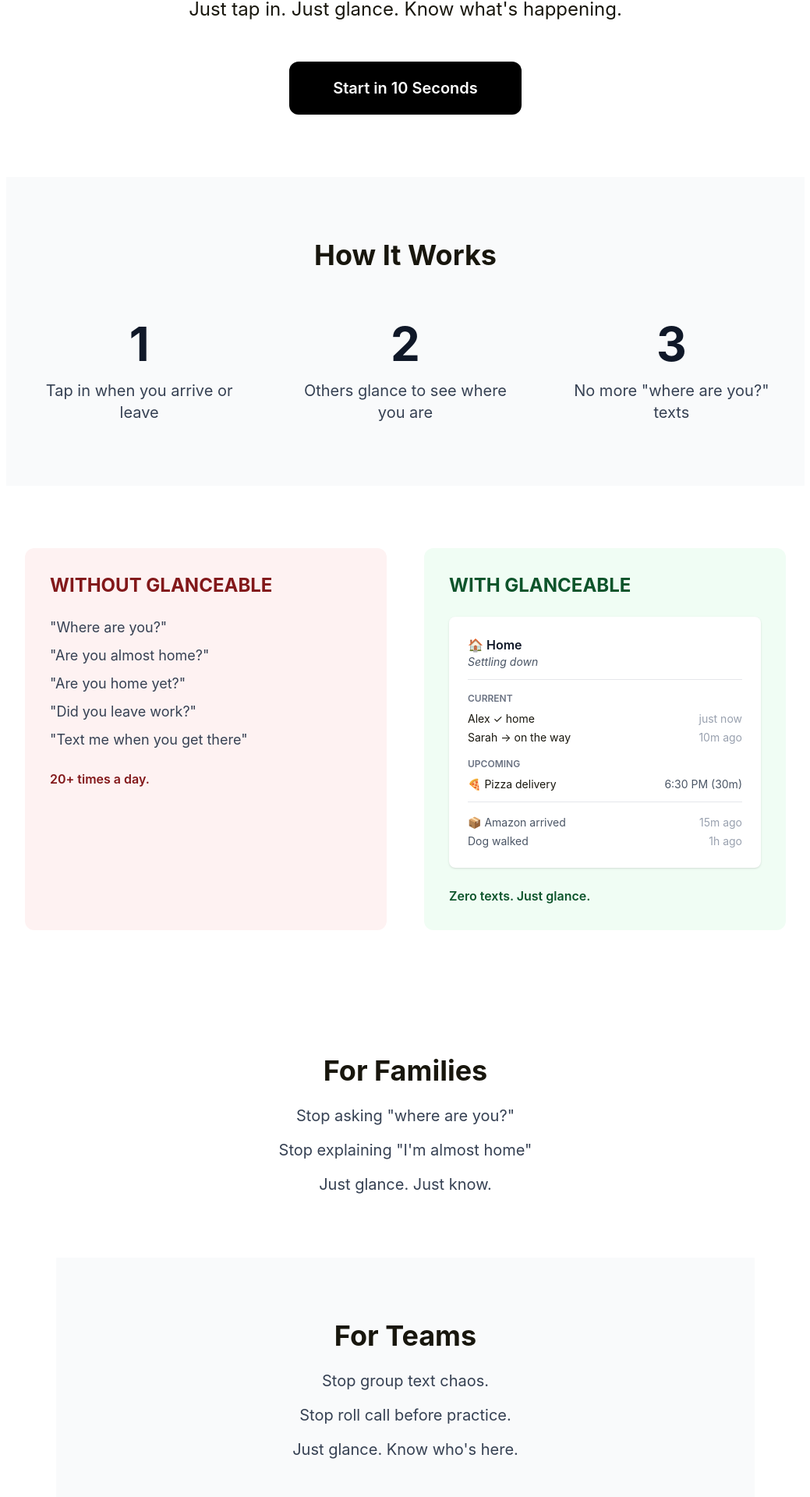
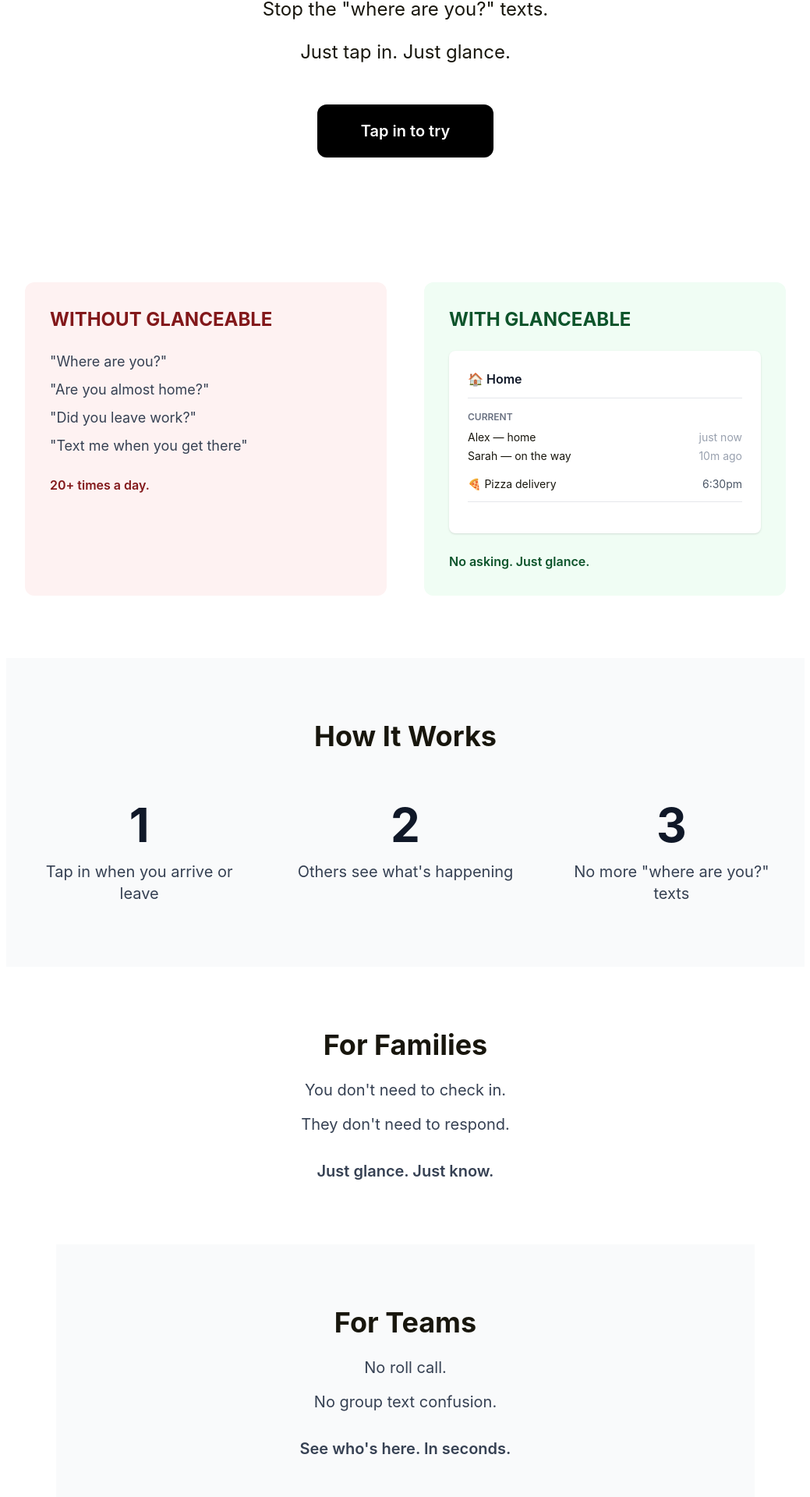
Before and after one commit to mralexellerman-dot/Glanceable, a Next.js app: page / in a window 1280 px wide. Shown: the part 480-2400 px from the top of the page at 78% size, without its empty margins (120-1159 px from the left). Built offline with nearby package versions, Linux system fonts and the light colour scheme.

Commit message:
Fix member persistence and CURRENT display

```diff
--- a/app/page.tsx
+++ b/app/page.tsx
@@ -8,11 +8,11 @@
         </h1>
 
         <h2 className="text-4xl mb-12 text-gray-700 font-light">
-          JOIN THE PRESENT
+          Join the present
         </h2>
 
         <p className="text-3xl font-semibold mb-6">
-          Stop micro-texting.
+          Know what's happening — without asking:
         </p>
 
         <div className="text-xl text-gray-600 mb-10 space-y-3 max-w-md mx-auto">
@@ -21,16 +21,80 @@
           <p>"Did you leave yet?"</p>
         </div>
 
+        <p className="text-2xl mb-4 max-w-2xl mx-auto leading-relaxed">
+          Stop the "where are you?" texts.
+        </p>
+
         <p className="text-2xl mb-12 max-w-2xl mx-auto leading-relaxed">
-          Just tap in. Just glance. Know what's happening.
+          Just tap in. Just glance.
         </p>
 
         <a
           href="/create"
           className="inline-block bg-black text-white px-14 py-5 rounded-xl text-xl font-semibold hover:bg-gray-800 transition-colors"
         >
-          Start in 10 Seconds
+          Tap in to try
         </a>
+      </section>
+
+      {/* Before/After */}
+      <section className="max-w-5xl mx-auto px-6 py-20">
+        <div className="grid md:grid-cols-2 gap-12">
+          {/* Without Glanceable */}
+          <div className="bg-red-50 p-8 rounded-xl">
+            <h4 className="text-2xl font-bold mb-6 text-red-900">
+              WITHOUT GLANCEABLE
+            </h4>
+            <div className="space-y-2 text-gray-700 text-lg">
+              <p>"Where are you?"</p>
+              <p>"Are you almost home?"</p>
+              <p>"Did you leave work?"</p>
+              <p>"Text me when you get there"</p>
+            </div>
+            <p className="mt-6 text-red-900 font-semibold">
+              20+ times a day.
+            </p>
+          </div>
+
+          {/* With Glanceable */}
+          <div className="bg-green-50 p-8 rounded-xl">
+            <h4 className="text-2xl font-bold mb-6 text-green-900">
+              WITH GLANCEABLE
+            </h4>
+            <div className="bg-white p-6 rounded-lg shadow-sm text-left">
+              {/* Space header */}
+              <div className="mb-4 pb-3 border-b border-gray-200">
+                <p className="text-base font-semibold text-gray-900">🏠 Home</p>
+              </div>
+
+              {/* Current presence */}
+              <div className="mb-4">
+                <p className="text-xs font-semibold text-gray-500 mb-2">CURRENT</p>
+                <div className="space-y-1">
+                  <div className="flex justify-between text-sm">
+                    <span>Alex — home</span>
+                    <span className="text-gray-400">just now</span>
+                  </div>
+                  <div className="flex justify-between text-sm">
+                    <span>Sarah — on the way</span>
+                    <span className="text-gray-400">10m ago</span>
+                  </div>
+                </div>
+              </div>
+
+              {/* Upcoming */}
+              <div className="mb-4 pb-3 border-b border-gray-200">
+                <div className="flex justify-between text-sm">
+                  <span>🍕 Pizza delivery</span>
+                  <span className="text-gray-600">6:30pm</span>
+                </div>
+              </div>
+            </div>
+            <p className="mt-6 text-green-900 font-semibold">
+              No asking. Just glance.
+            </p>
+          </div>
+        </div>
       </section>
 
       {/* How It Works */}
@@ -50,7 +114,7 @@
           <div>
             <div className="text-6xl font-bold text-gray-900 mb-4">2</div>
             <p className="text-xl text-gray-700">
-              Others glance to see where you are
+              Others see what's happening
             </p>
           </div>
 
@@ -63,94 +127,16 @@
         </div>
       </section>
 
-      {/* Before/After */}
-      <section className="max-w-5xl mx-auto px-6 py-20">
-        <div className="grid md:grid-cols-2 gap-12">
-          {/* Without Glanceable */}
-          {/* Without Glanceable */}
-<div className="bg-red-50 p-8 rounded-xl">
-  <h4 className="text-2xl font-bold mb-6 text-red-900">
-    WITHOUT GLANCEABLE
-  </h4>
-  <div className="space-y-2 text-gray-700 text-lg">
-    <p>"Where are you?"</p>
-    <p>"Are you almost home?"</p>
-    <p>"Are you home yet?"</p>
-    <p>"Did you leave work?"</p>
-    <p>"Text me when you get there"</p>
-  </div>
-  <p className="mt-6 text-red-900 font-semibold">
-    20+ times a day.
-  </p>
-          </div>
-
-          {/* With Glanceable */}
-          <div className="bg-green-50 p-8 rounded-xl">
-            <h4 className="text-2xl font-bold mb-6 text-green-900">
-              WITH GLANCEABLE
-            </h4>
-            <div className="bg-white p-6 rounded-lg shadow-sm text-left">
-              {/* Space header */}
-              <div className="mb-4 pb-3 border-b border-gray-200">
-                <p className="text-base font-semibold text-gray-900">🏠 Home</p>
-                <p className="text-sm text-gray-600 italic">Settling down</p>
-              </div>
-
-              {/* Current presence */}
-              <div className="mb-4">
-                <p className="text-xs font-semibold text-gray-500 mb-2">CURRENT</p>
-                <div className="space-y-1">
-                  <div className="flex justify-between text-sm">
-                    <span>Alex ✓ home</span>
-                    <span className="text-gray-400">just now</span>
-                  </div>
-                  <div className="flex justify-between text-sm">
-                    <span>Sarah → on the way</span>
-                    <span className="text-gray-400">10m ago</span>
-                  </div>
-                </div>
-              </div>
-
-              {/* Upcoming */}
-              <div className="mb-4 pb-3 border-b border-gray-200">
-                <p className="text-xs font-semibold text-gray-500 mb-2">UPCOMING</p>
-                <div className="flex justify-between text-sm">
-                  <span>🍕 Pizza delivery</span>
-                  <span className="text-gray-600">6:30 PM (30m)</span>
-                </div>
-              </div>
-
-              {/* Recent activity */}
-              <div>
-                <div className="space-y-1">
-                  <div className="flex justify-between text-sm text-gray-600">
-                    <span>📦 Amazon arrived</span>
-                    <span className="text-gray-400">15m ago</span>
-                  </div>
-                  <div className="flex justify-between text-sm text-gray-600">
-                    <span>Dog walked</span>
-                    <span className="text-gray-400">1h ago</span>
-                  </div>
-                </div>
-              </div>
-            </div>
-            <p className="mt-6 text-green-900 font-semibold">
-              Zero texts. Just glance.
-            </p>
-          </div>
-        </div>
-      </section>
-
       {/* For Families */}
       <section className="max-w-4xl mx-auto px-6 py-20 text-center">
         <h3 className="text-4xl font-bold mb-6">For Families</h3>
         <p className="text-xl text-gray-700 max-w-2xl mx-auto mb-4">
-          Stop asking "where are you?"
-        </p>
-        <p className="text-xl text-gray-700 max-w-2xl mx-auto mb-4">
-          Stop explaining "I'm almost home"
+          You don't need to check in.
         </p>
         <p className="text-xl text-gray-700 max-w-2xl mx-auto">
+          They don't need to respond.
+        </p>
+        <p className="text-xl text-gray-700 max-w-2xl mx-auto mt-8 font-semibold">
           Just glance. Just know.
         </p>
       </section>
@@ -159,13 +145,13 @@
       <section className="max-w-4xl mx-auto px-6 py-20 text-center bg-gray-50">
         <h3 className="text-4xl font-bold mb-6">For Teams</h3>
         <p className="text-xl text-gray-700 max-w-2xl mx-auto mb-4">
-          Stop group text chaos.
-        </p>
-        <p className="text-xl text-gray-700 max-w-2xl mx-auto mb-4">
-          Stop roll call before practice.
+          No roll call.
         </p>
         <p className="text-xl text-gray-700 max-w-2xl mx-auto">
-          Just glance. Know who's here.
+          No group text confusion.
+        </p>
+        <p className="text-xl text-gray-700 max-w-2xl mx-auto mt-8 font-semibold">
+          See who's here. In seconds.
         </p>
       </section>
 
@@ -177,37 +163,60 @@
 
         <div className="max-w-2xl mx-auto text-center space-y-6">
           <p className="text-2xl text-gray-800">
-            You text because you worry.
+            You check in because you care.
           </p>
 
           <p className="text-2xl text-gray-800">
-            They don't respond because it's exhausting.
+            They respond — but it's one more interruption.
           </p>
 
           <div className="bg-gray-50 p-8 rounded-xl my-8">
             <p className="text-xl font-semibold text-gray-900 mb-4">
-              The Compromise:
+              The compromise:
             </p>
             <p className="text-lg text-gray-700 leading-relaxed">
-              They tap when they arrive.<br />
+              They tap in when they arrive.<br />
               You glance. You know they're safe.<br />
               No nagging. No guilt.
             </p>
           </div>
-
-          <p className="text-xl text-gray-700">
-            Stop helicopter parenting without stopping caring.
-          </p>
         </div>
       </section>
 
-      {/* Lighter Than Life360 */}
-      <section className="max-w-5xl mx-auto px-6 py-20 bg-gray-50">
+      {/* Better Timing */}
+      <section className="max-w-4xl mx-auto px-6 py-20 text-center bg-gray-50">
+        <h3 className="text-4xl font-bold mb-6">Better timing</h3>
+        <p className="text-xl text-gray-700 max-w-2xl mx-auto mb-10">
+          Know when to reach out — and when not to.
+        </p>
+
+        <div className="max-w-sm mx-auto text-left space-y-4">
+          <div className="flex justify-between text-lg">
+            <span className="text-gray-800">In a meeting</span>
+            <span className="text-gray-500">don't interrupt</span>
+          </div>
+          <div className="flex justify-between text-lg">
+            <span className="text-gray-800">On the way</span>
+            <span className="text-gray-500">okay to text</span>
+          </div>
+          <div className="flex justify-between text-lg">
+            <span className="text-gray-800">Settling down</span>
+            <span className="text-gray-500">call later</span>
+          </div>
+        </div>
+
+        <p className="mt-10 text-xl text-gray-700 font-semibold">
+          No guessing. No mistiming.
+        </p>
+      </section>
+
+      {/* Coordination without surveillance */}
+      <section className="max-w-5xl mx-auto px-6 py-20">
         <h3 className="text-4xl font-bold text-center mb-4">
-          Lighter Than Life360
+          Coordination without surveillance
         </h3>
         <p className="text-center text-xl text-gray-600 mb-16">
-          Coordination without surveillance
+          Same peace of mind. Less invasion.
         </p>
 
         <div className="grid md:grid-cols-2 gap-8 max-w-4xl mx-auto">
@@ -215,34 +224,12 @@
           <div className="bg-red-50 border-2 border-red-200 rounded-2xl p-8">
             <div className="text-center mb-6">
               <h4 className="text-2xl font-bold text-red-900">Life360</h4>
-              <p className="text-red-700 text-sm mt-2">Surveillance-based</p>
             </div>
 
-            <div className="space-y-6">
-              <div>
-                <p className="text-sm font-semibold text-red-800 mb-1">TRACKING</p>
-                <p className="text-lg text-red-900">24/7 GPS monitoring</p>
-              </div>
-
-              <div>
-                <p className="text-sm font-semibold text-red-800 mb-1">BATTERY</p>
-                <p className="text-lg text-red-900">Heavy drain</p>
-              </div>
-
-              <div>
-                <p className="text-sm font-semibold text-red-800 mb-1">PRIVACY</p>
-                <p className="text-lg text-red-900">Always watching</p>
-              </div>
-
-              <div>
-                <p className="text-sm font-semibold text-red-800 mb-1">CONTROL</p>
-                <p className="text-lg text-red-900">Parent decides</p>
-              </div>
-
-              <div>
-                <p className="text-sm font-semibold text-red-800 mb-1">PHILOSOPHY</p>
-                <p className="text-lg text-red-900 font-semibold">Surveillance</p>
-              </div>
+            <div className="space-y-4">
+              <p className="text-lg text-red-900">Always watching</p>
+              <p className="text-lg text-red-900">Heavy battery use</p>
+              <p className="text-lg text-red-900">Parent control</p>
             </div>
           </div>
 
@@ -250,50 +237,27 @@
           <div className="bg-green-50 border-2 border-green-200 rounded-2xl p-8">
             <div className="text-center mb-6">
               <h4 className="text-2xl font-bold text-green-900">Glanceable</h4>
-              <p className="text-green-700 text-sm mt-2">Respect-based</p>
             </div>
 
-            <div className="space-y-6">
-              <div>
-                <p className="text-sm font-semibold text-green-800 mb-1">TRACKING</p>
-                <p className="text-lg text-green-900">Tap when ready</p>
-              </div>
-
-              <div>
-                <p className="text-sm font-semibold text-green-800 mb-1">BATTERY</p>
-                <p className="text-lg text-green-900">Minimal usage</p>
-              </div>
-
-              <div>
-                <p className="text-sm font-semibold text-green-800 mb-1">PRIVACY</p>
-                <p className="text-lg text-green-900">Your choice</p>
-              </div>
-
-              <div>
-                <p className="text-sm font-semibold text-green-800 mb-1">CONTROL</p>
-                <p className="text-lg text-green-900">You decide</p>
-              </div>
-
-              <div>
-                <p className="text-sm font-semibold text-green-800 mb-1">PHILOSOPHY</p>
-                <p className="text-lg text-green-900 font-semibold">Respect</p>
-              </div>
+            <div className="space-y-4">
+              <p className="text-lg text-green-900">Tap when ready</p>
+              <p className="text-lg text-green-900">Minimal usage</p>
+              <p className="text-lg text-green-900">Your choice</p>
             </div>
           </div>
         </div>
-
-        <p className="text-center mt-16 text-2xl text-gray-700 font-semibold">
-          Same peace of mind. Less invasion.
-        </p>
       </section>
 
       {/* Final CTA */}
       <section className="max-w-4xl mx-auto px-6 py-20 text-center">
+        <p className="text-3xl font-bold mb-10 text-gray-900">
+          Stop asking. Start knowing.
+        </p>
         <a
           href="/create"
           className="inline-block bg-black text-white px-14 py-5 rounded-xl text-xl font-semibold hover:bg-gray-800 transition-colors"
         >
-          Start in 10 Seconds
+          Tap in to try
         </a>
         <p className="mt-6 text-gray-600">
           No setup. No tutorial. No credit card.
```
Also changed, not shown: app/join/[code]/page.tsx (+60 -3 lines), components/SpaceBoard.tsx (+51 -9 lines).
